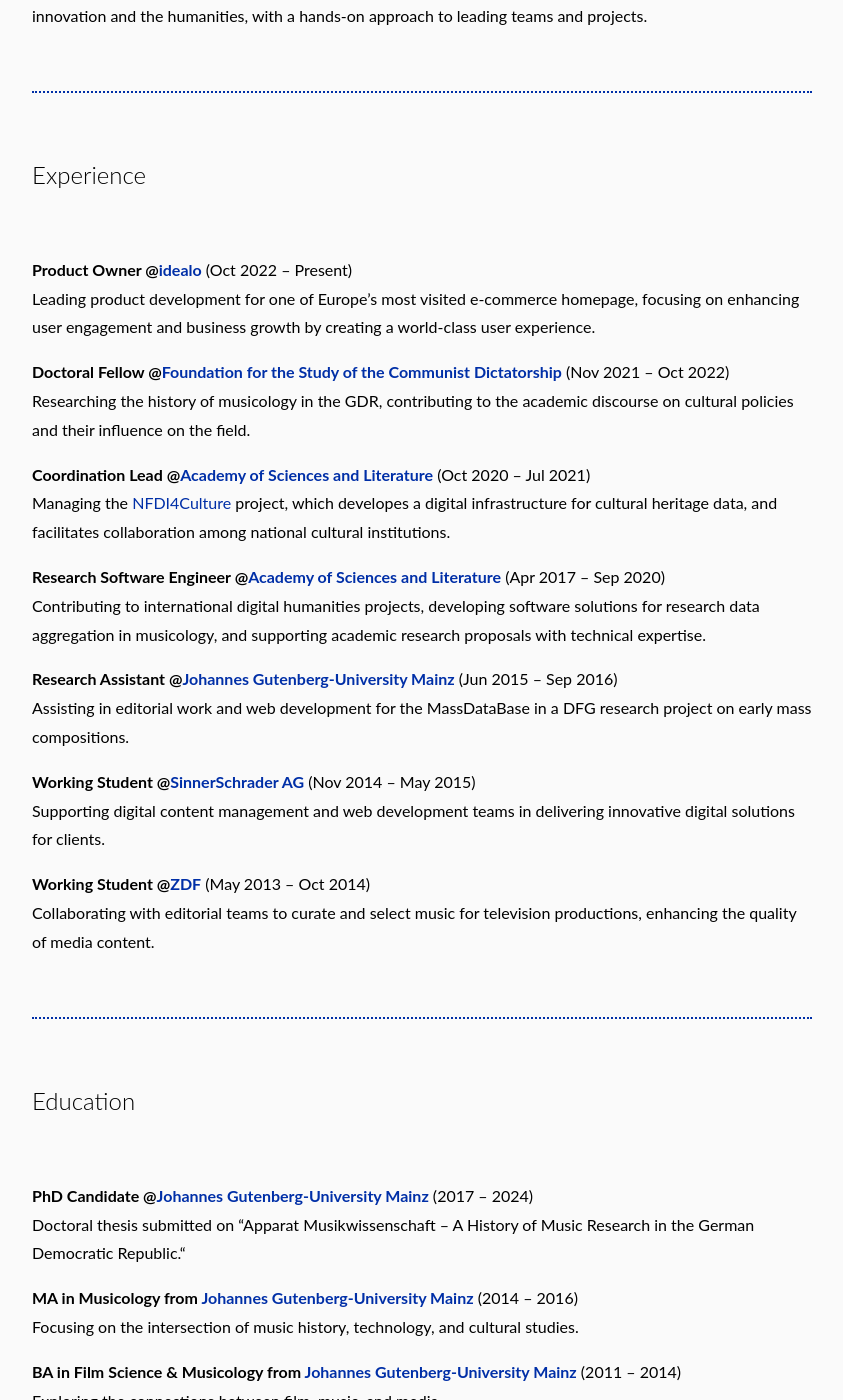
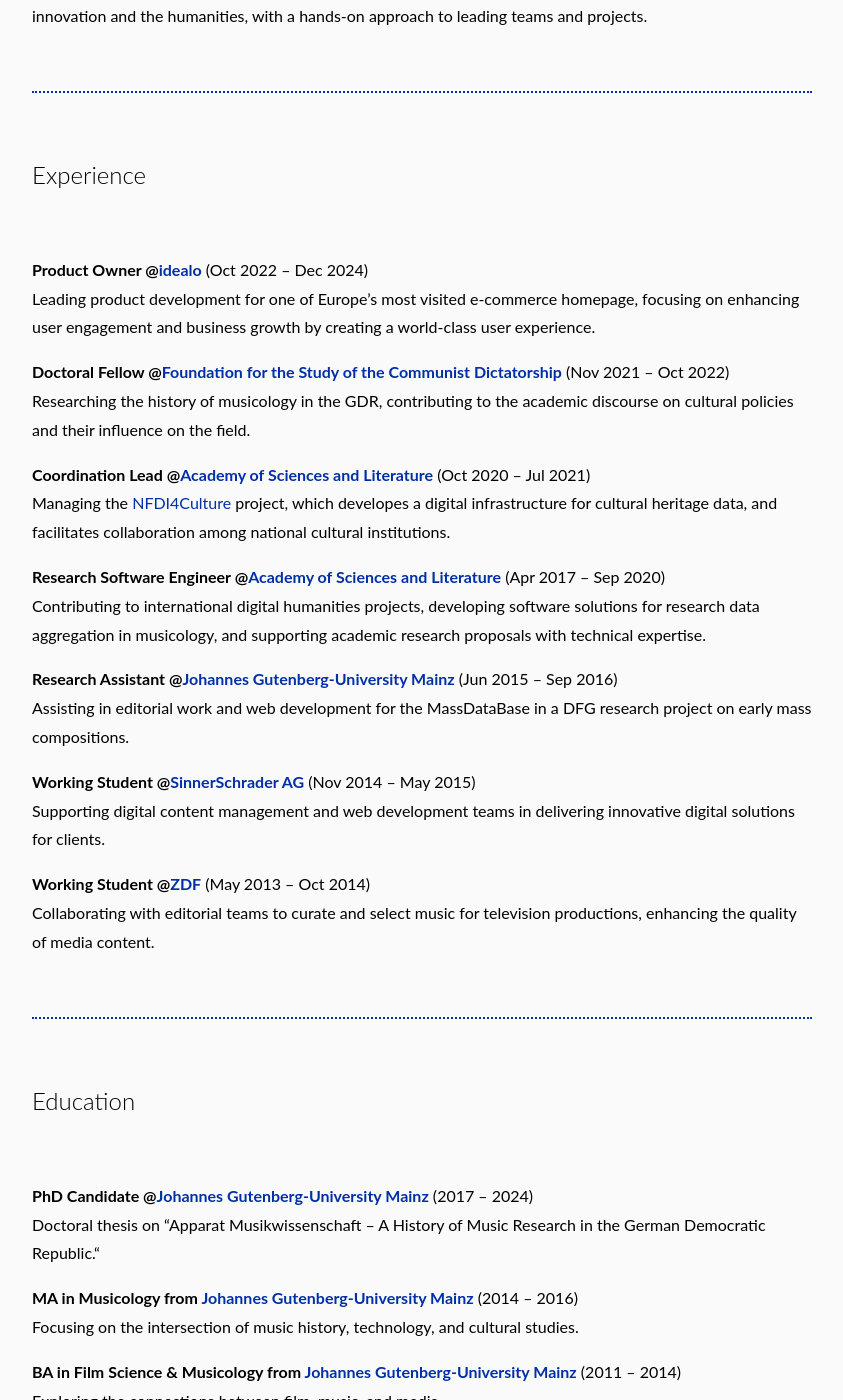
Before and after one commit to vonvlaho/me, a Jekyll site: the page built from index.md, in a window 1280 px wide and 1400 px high, scrolled down 303 px. Shown: the whole window, without its empty margins (218-1061 px from the left). Built offline with Jekyll 4.4.1, drawn with Linux system fonts in a browser that asks for light colours.

Commit message:
Update index.md

```diff
--- a/index.md
+++ b/index.md
@@ -9,7 +9,7 @@
 
 ### Experience
 
-**Product Owner @[idealo](https://www.idealo.de)** (Oct 2022 – Present)
+**Product Owner @[idealo](https://www.idealo.de)** (Oct 2022 – Dec 2024)
 Leading product development for one of Europe's most visited e-commerce homepage, focusing on enhancing user engagement and business growth by creating a world-class user experience.
 
 **Doctoral Fellow @[Foundation for the Study of the Communist Dictatorship](https://www.bundesstiftung-aufarbeitung.de)** (Nov 2021 – Oct 2022)
@@ -35,7 +35,7 @@
 ### Education
 
 **PhD Candidate @[Johannes Gutenberg-University Mainz](https://www.uni-mainz.de)** (2017 – 2024)
-Doctoral thesis submitted on “Apparat Musikwissenschaft – A History of Music Research in the German Democratic Republic.“
+Doctoral thesis on “Apparat Musikwissenschaft – A History of Music Research in the German Democratic Republic.“
 
 **MA in Musicology from [Johannes Gutenberg-University Mainz](https://www.uni-mainz.de)** (2014 – 2016)
 Focusing on the intersection of music history, technology, and cultural studies.
```
